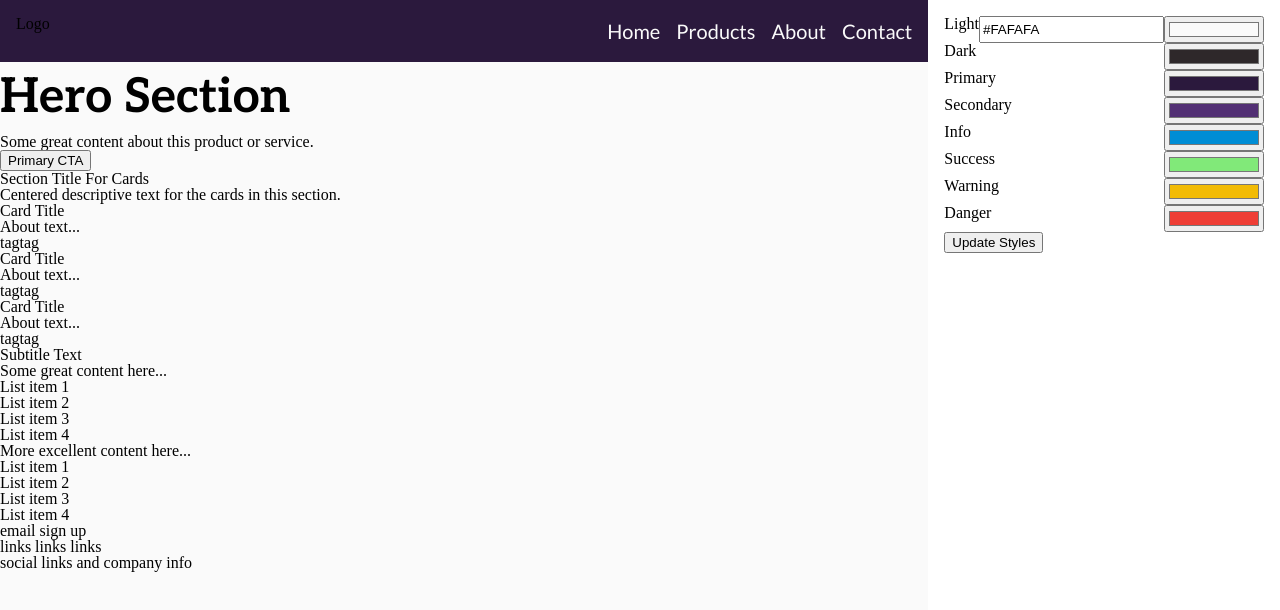
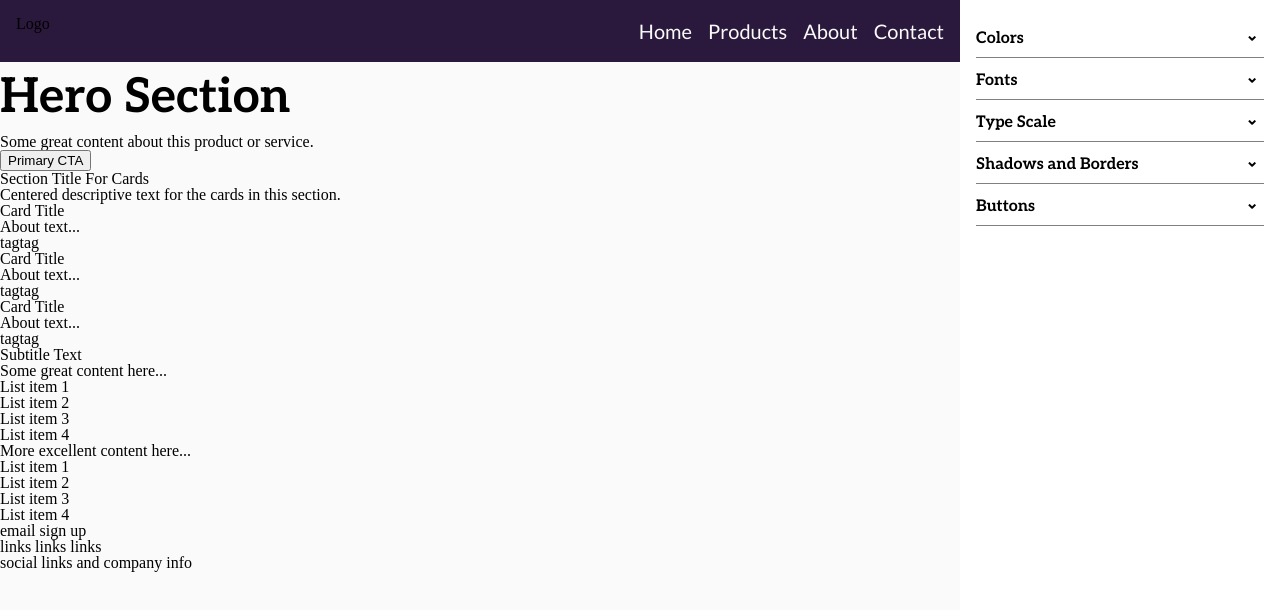
Before and after one commit to brendanbax/fledge, a Vue app: page / in a window 1280 px wide. Shown: the top 610 px of the page. Built offline with nearby package versions, Linux system fonts and the light colour scheme.

Commit message:
add accordion container

```diff
--- a/src/App.vue
+++ b/src/App.vue
@@ -1,42 +1,70 @@
 <template>
   <div id="app">
     <div id="menu">
+      <Accordion label="Colors">
         <fieldset>
           <label>
-          <span>Light</span>
-          <input type="text" v-model="color_light" @change="updatePageStyles" />
+            <div class="text-label">Light</div>
+            <div class="input-row">
+              <input class="text-body" type="text" v-model="color_light" @change="updatePageStyles" />
               <input type="color" v-model="color_light" @change="updatePageStyles" />
+            </div>
           </label>
           <label>
-          <span>Dark</span>
-          <input type="color" :value="color_dark" @change="updateColor('color_dark', $event)">
+            <div class="text-label">Dark</div>
+            <div class="input-row">
+              <input class="text-body" type="text" v-model="color_dark" @change="updatePageStyles">
+              <input type="color" v-model="color_dark" @change="updatePageStyles">
+            </div>
           </label>
           <label>
-          <span>Primary</span>
-          <input type="color" :value="color_primary" @change="updateColor('color_primary', $event)">
+            <div class="text-label">Primary</div>
+            <div class="input-row">
+              <input class="text-body" type="text" v-model="color_primary" @change="updatePageStyles">
+              <input type="color" v-model="color_primary" @change="updatePageStyles">
+            </div>
           </label>
           <label>
-          <span>Secondary</span>
-          <input type="color" :value="color_secondary" @change="updateColor('color_secondary', $event)">
+            <div class="text-label">Secondary</div>
+            <div class="input-row">
+              <input class="text-body" type="text" v-model="color_secondary" @change="updatePageStyles">
+              <input type="color" v-model="color_secondary" @change="updatePageStyles">
+            </div>
           </label>
           <label>
-          <span>Info</span>
-          <input type="color" :value="color_info" @change="updateColor('color_info', $event)">
+            <div class="text-label">Info</div>
+            <div class="input-row">
+              <input class="text-body" type="text" v-model="color_info" @change="updatePageStyles">
+              <input type="color" v-model="color_info" @change="updatePageStyles">
+            </div>
           </label>
           <label>
-          <span>Success</span>
-          <input type="color" :value="color_success" @change="updateColor('color_success', $event)">
+            <div class="text-label">Success</div>
+            <div class="input-row">
+              <input class="text-body" type="text" v-model="color_success" @change="updatePageStyles">
+              <input type="color" v-model="color_success" @change="updatePageStyles">
+            </div>
           </label>
           <label>
-          <span>Warning</span>
-          <input type="color" :value="color_warning" @change="updateColor('color_warning', $event)">
+            <div class="text-label">Warning</div>
+            <div class="input-row">
+              <input class="text-body" type="text" v-model="color_warning" @change="updatePageStyles">
+              <input type="color" v-model="color_warning" @change="updatePageStyles">
+            </div>
           </label>
           <label>
-          <span>Danger</span>
-          <input type="color" :value="color_danger" @change="updateColor('color_danger', $event)">
+            <div class="text-label">Danger</div>
+            <div class="input-row">
+              <input class="text-body" type="text" v-model="color_danger" @change="updatePageStyles">
+              <input type="color" v-model="color_danger" @change="updatePageStyles">
+            </div>
           </label>
         </fieldset>
-      <button @click="updatePageStyles">Update Styles</button>
+      </Accordion>
+      <Accordion label="Fonts"></Accordion>
+      <Accordion label="Type Scale"></Accordion>
+      <Accordion label="Shadows and Borders"></Accordion>
+      <Accordion label="Buttons"></Accordion>
     </div>
     <Demo id="demo" />
   </div>
@@ -44,6 +72,7 @@
 
 <script>
 import CSS from '@/mixins/css.js'
+import Accordion from '@/components/Accordion'
 import Demo from '@/components/Demo'
 
 export default {
@@ -52,6 +81,7 @@ export default {
     CSS
   ],
   components: {
+    Accordion,
     Demo
   },
   data() {
@@ -78,18 +108,30 @@ export default {
 }
 #menu {
   padding: 1rem;
-}
-#menu.open {
-  width: 320px;
+  min-width: 320px;
 }
 #demo {
   flex-grow: 1;
 }
-label {
-  display: flex;
-  justify-content: space-between;
+.input-row {
+  position: relative;
 }
-label > input[type="color"] {
-  width: 100px;
+.input-row > input[type="text"] {
+  padding: .5rem .25rem;
+  border: 1px solid black;
+  margin-top: .5rem;
+  margin-bottom: 1rem;
+  width: 100%;
+  text-transform: uppercase;
 }
+.input-row > input[type="color"] {
+  width: 2.5rem;
+  height: 1.5rem;
+  background: none;
+  border: none;
+  position: absolute;
+  right: 0;
+  bottom: 1.5rem;
+}
+
 </style>
```
Lines whose indentation alone changed are shown as unchanged.
